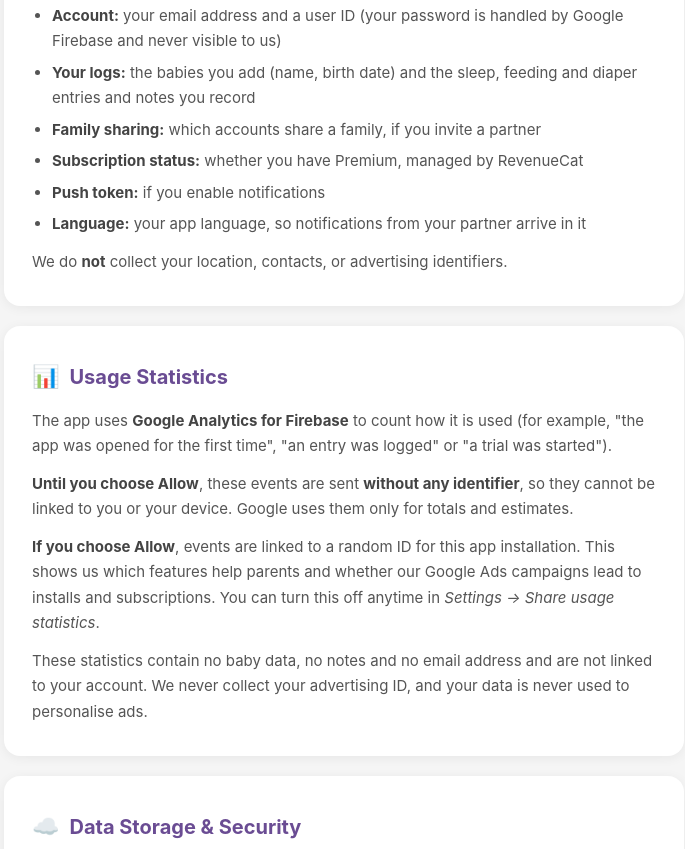
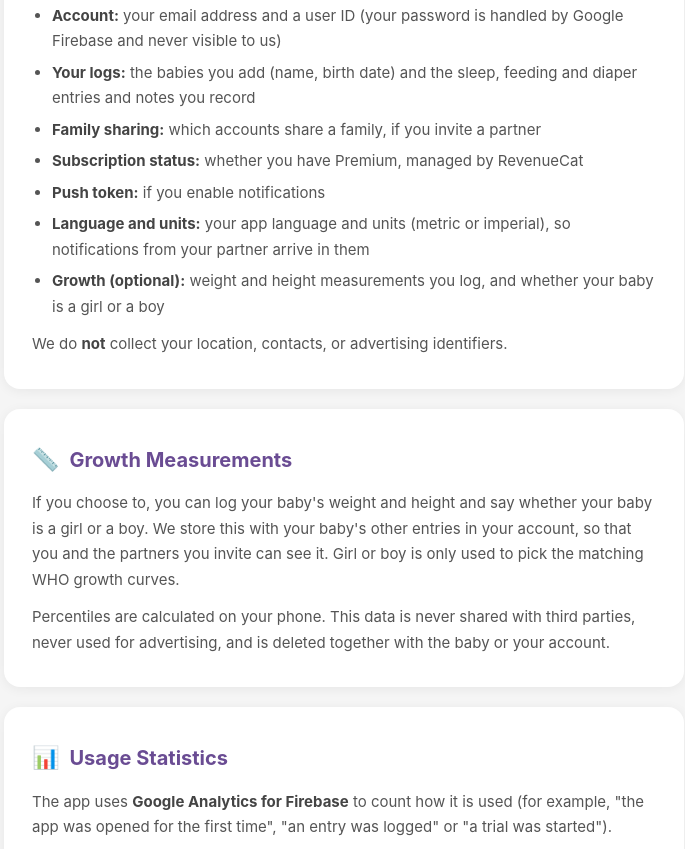
Before and after one commit to FreskimElmazi/babyfeed-notes-web, a plain HTML site: page index.html in a window 1280 px wide. Shown: the part 742-1591 px from the top of the page, without its empty margins (296-981 px from the left). Drawn offline with Linux system fonts and the light colour scheme.

Commit message:
Privacy policy: Add growth measurements (app 1.5.0) (#6)
- New "Growth Measurements" section: weight, height and girl/boy are
  optional, stored with the baby's entries, used only for the WHO curves,
  never shared or used for advertising, deleted with the baby or account
- Information We Collect: growth data, and units next to language
- Effective date November 23, 2026

Co-authored-by: Freskim Elmazi <freskim.lp@gmail.com>
Co-authored-by: Claude Opus 5.5 <noreply@anthropic.com>

```diff
--- a/index.html
+++ b/index.html
@@ -295,9 +295,25 @@
                 <li><strong>Family sharing:</strong> which accounts share a family, if you invite a partner</li>
                 <li><strong>Subscription status:</strong> whether you have Premium, managed by RevenueCat</li>
                 <li><strong>Push token:</strong> if you enable notifications</li>
-                <li><strong>Language:</strong> your app language, so notifications from your partner arrive in it</li>
+                <li><strong>Language and units:</strong> your app language and units (metric or imperial), so
+                    notifications from your partner arrive in them</li>
+                <li><strong>Growth (optional):</strong> weight and height measurements you log, and whether your baby
+                    is a girl or a boy</li>
             </ul>
             <p>We do <strong>not</strong> collect your location, contacts, or advertising identifiers.</p>
+        </div>
+
+        <div class="card">
+            <h2><span class="icon">📏</span> Growth Measurements</h2>
+            <p>
+                If you choose to, you can log your baby's weight and height and say whether your baby is a girl or a
+                boy. We store this with your baby's other entries in your account, so that you and the partners you
+                invite can see it. Girl or boy is only used to pick the matching WHO growth curves.
+            </p>
+            <p>
+                Percentiles are calculated on your phone. This data is never shared with third parties, never used for
+                advertising, and is deleted together with the baby or your account.
+            </p>
         </div>
 
         <div class="card">
@@ -414,7 +430,7 @@
 
     <div class="footer">
         <p class="footer-links"><a href="index.html">Privacy Policy</a> &middot; <a href="terms.html">Terms of Use</a> &middot; <a href="delete-account.html">Delete Account</a> &middot; <a href="mailto:support@babyfeednotes.com">Contact</a></p>
-        <p><strong>Effective Date:</strong> October 30, 2026</p>
+        <p><strong>Effective Date:</strong> November 23, 2026</p>
         <p style="margin-top: 8px;">&copy; 2026 Baby Feed - Notes. All rights reserved.</p>
     </div>
 
```
